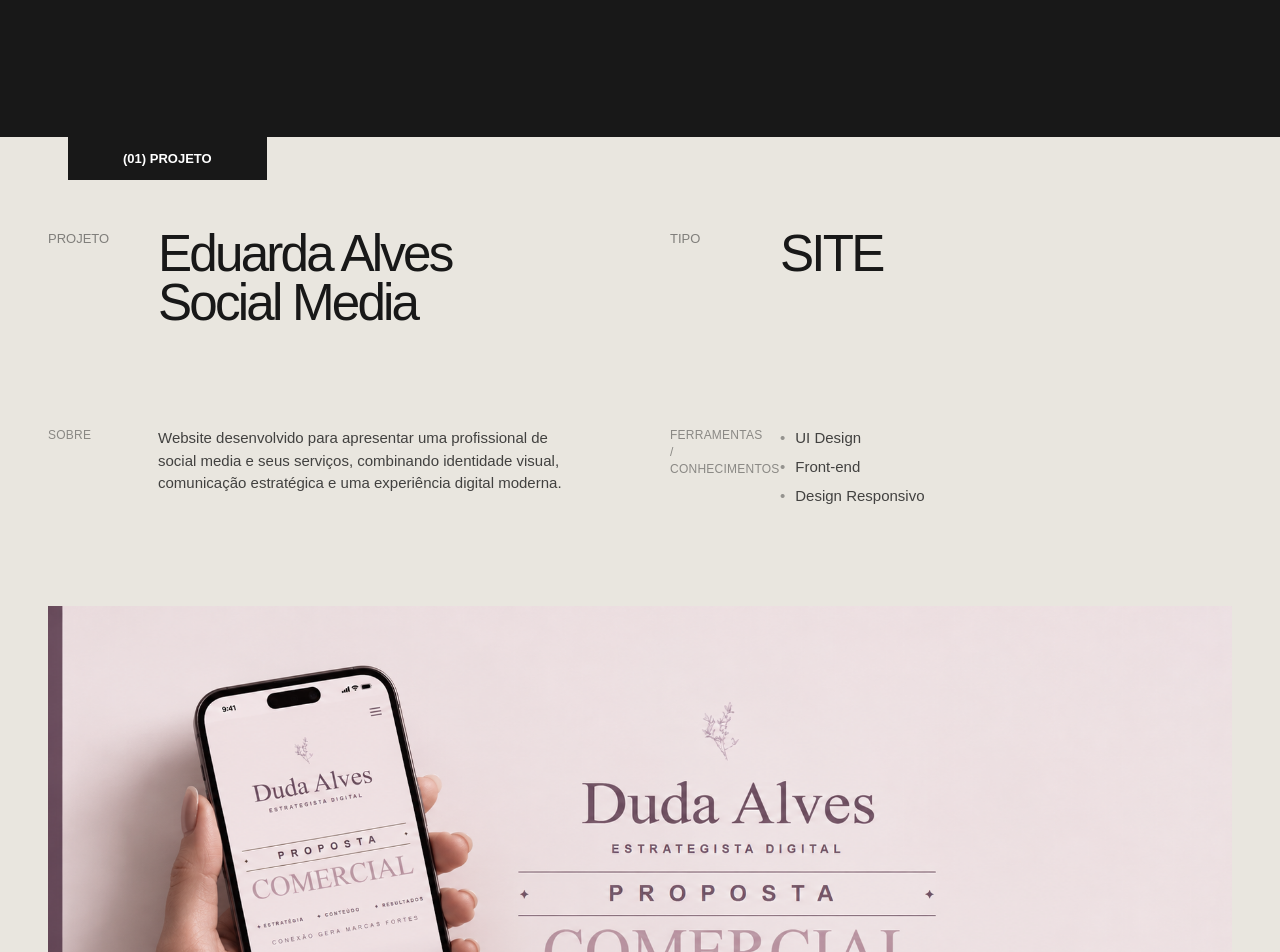
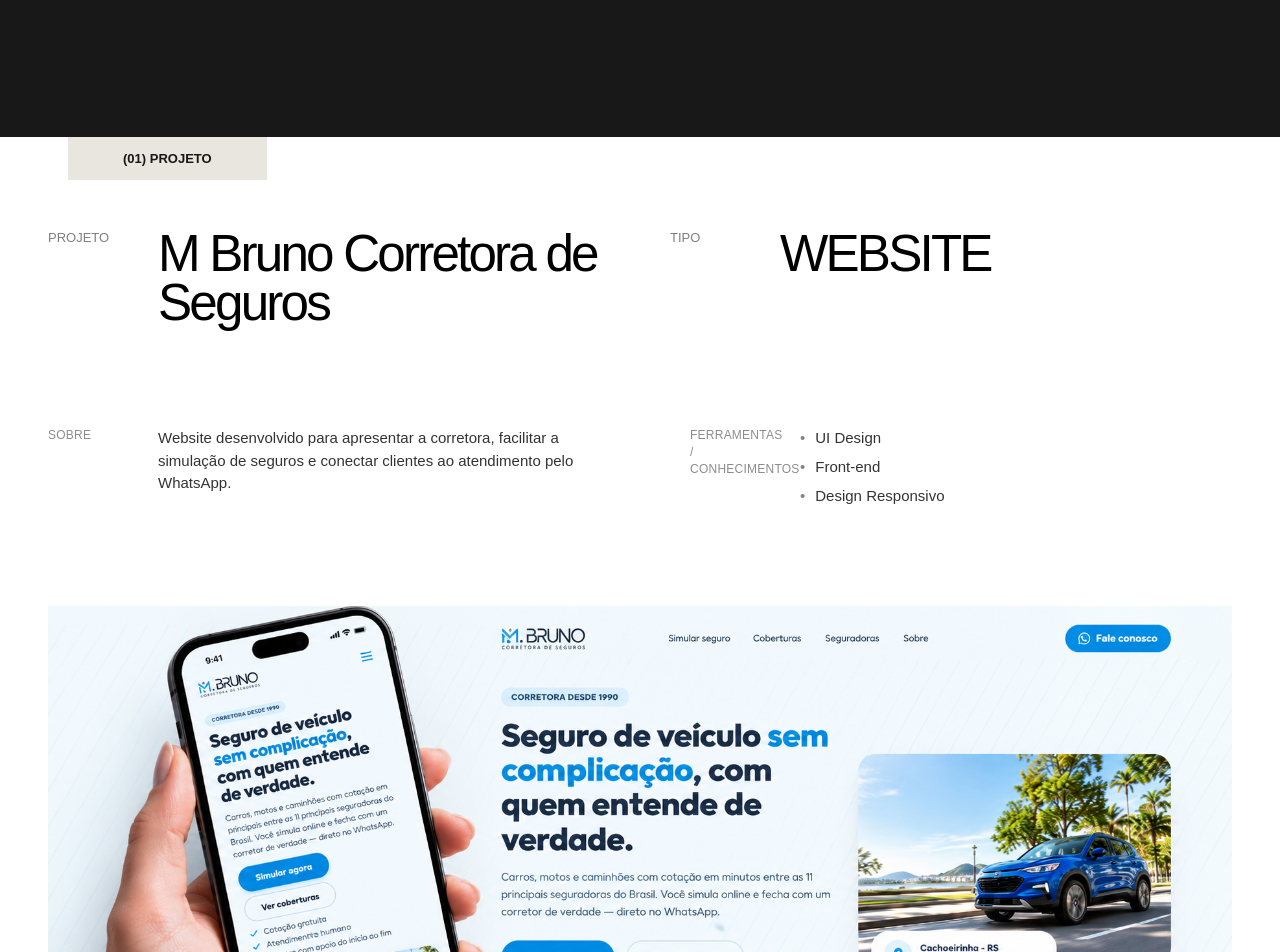
Before and after one commit to alvesmarcola/meu-portfolio, a React (Vite) app: page / in a window 1280 px wide. Shown: the part 1520-2472 px from the top of the page. Built offline with nearby package versions, Linux system fonts and the light colour scheme.

Commit message:
trade project1

```diff
--- a/src/App.tsx
+++ b/src/App.tsx
@@ -3,12 +3,11 @@ import "./App.css";
 import { Header } from "./components/Header";
 import { Marquee } from "./components/Marquee";
 import { About } from "./components/About";
-import { Projects } from "./components/Projects/Project 1";
-
-import { Footer } from "./components/Footer";
+import { Project1 } from "./components/Projects/Project 1";
 import { Project2 } from "./components/Projects/Project 2";
 import { Services } from "./components/Services";
 import { CTA } from "./components/CTA";
+import { Footer } from "./components/Footer";
 
 function App() {
   return (
@@ -19,7 +18,7 @@ function App() {
 
       <About />
 
-      <Projects />
+      <Project1 />
 
       <Project2 />
 
--- a/src/components/Projects/Project 1/index.tsx
+++ b/src/components/Projects/Project 1/index.tsx
@@ -1,4 +1,74 @@
-import { ProjectsContainer, ProjectLabel, ProjectHeader, ProjectInfo, ProjectName, ProjectType, DetailsGrid, DetailBlock, DetailTitle, DetailText, ScopeList, ProjectPreview } from "./style";
-import projectDuda from "../../../assets/projeto1.png";
+import {
+  ProjectContainer,
+  ProjectLabel,
+  ProjectHeader,
+  ProjectInfo,
+  ProjectType,
+  ProjectName,
+  DetailsGrid,
+  DetailBlock,
+  DetailTitle,
+  DetailText,
+  ScopeList,
+  ProjectPreview,
+  ProjectImage,
+} from "./style";
+
+import projeto1 from "../../../assets/projeto1.png";
 import { useLanguage } from "../../../i18n/useLanguage";
-export function Projects(){const {t}=useLanguage();const p=t.projects;const project=p.project1;return <ProjectsContainer><ProjectLabel>{project.number}</ProjectLabel><ProjectHeader><ProjectInfo><ProjectType>{p.label}</ProjectType><ProjectName>Eduarda Alves<br/>Social Media</ProjectName></ProjectInfo><ProjectInfo><ProjectType>{p.typeLabel}</ProjectType><ProjectName>{project.type}</ProjectName></ProjectInfo></ProjectHeader><DetailsGrid><DetailBlock><DetailTitle>{p.aboutTitle}</DetailTitle><DetailText>{project.description}</DetailText></DetailBlock><DetailBlock><DetailTitle>{p.toolsTitle}</DetailTitle><ScopeList>{project.tools.map(tool=><li key={tool}>{tool}</li>)}</ScopeList></DetailBlock></DetailsGrid><ProjectPreview as="a" href="https://eduarda-alves-social-media.vercel.app/" target="_blank" rel="noopener noreferrer"><img src={projectDuda} alt={project.imageAlt}/></ProjectPreview></ProjectsContainer>;}
+
+export function Project1() {
+  const { t } = useLanguage();
+
+  const p = t.projects;
+  const project = p.project1;
+
+  return (
+    <ProjectContainer>
+      <ProjectLabel>{project.number}</ProjectLabel>
+
+      <ProjectHeader>
+        <ProjectInfo>
+          <ProjectType>{p.label}</ProjectType>
+
+          <ProjectName>{project.name}</ProjectName>
+        </ProjectInfo>
+
+        <ProjectInfo>
+          <ProjectType>{p.typeLabel}</ProjectType>
+
+          <ProjectName>{project.type}</ProjectName>
+        </ProjectInfo>
+      </ProjectHeader>
+
+      <DetailsGrid>
+        <DetailBlock>
+          <DetailTitle>{p.aboutTitle}</DetailTitle>
+
+          <DetailText>{project.description}</DetailText>
+        </DetailBlock>
+
+        <DetailBlock>
+          <DetailTitle>{p.toolsTitle}</DetailTitle>
+
+          <ScopeList>
+            {project.tools.map((tool) => (
+              <li key={tool}>{tool}</li>
+            ))}
+          </ScopeList>
+        </DetailBlock>
+      </DetailsGrid>
+
+      <ProjectPreview
+        href={project.link}
+        target="_blank"
+        rel="noopener noreferrer"
+      >
+        <ProjectImage
+          src={projeto1}
+          alt={project.alt}
+        />
+      </ProjectPreview>
+    </ProjectContainer>
+  );
+}
--- a/src/components/Projects/Project 1/style.ts
+++ b/src/components/Projects/Project 1/style.ts
@@ -1,18 +1,16 @@
 import styled from "styled-components";
 
-export const ProjectsContainer = styled.section`
-  width: 100%;
+export const ProjectContainer = styled.section`
   min-height: 100vh;
-
-  background: #e9e6df;
-  color: #181818;
 
   padding: 0 48px 80px;
 
-  position: relative;
-  overflow: hidden;
+  background: #rgb(233, 230, 223);
+  color: #000;
 
   font-family: Arial, sans-serif;
+
+  overflow: hidden;
 
   @media (max-width: 768px) {
     padding: 0 20px 50px;
@@ -22,29 +20,15 @@ export const ProjectsContainer = styled.section`
 export const ProjectLabel = styled.div`
   display: inline-block;
 
-  background: #181818;
-  color: #ffffff;
+  padding: 14px 55px;
 
-  padding: 14px 55px;
+  margin-left: 20px;
+
+  background: #e9e6df;
+  color: #181818;
 
   font-size: 13px;
   font-weight: 600;
-
-  margin-left: 20px;
-
-  animation: labelReveal 0.8s ease both;
-
-  @keyframes labelReveal {
-    from {
-      opacity: 0;
-      transform: translateY(-20px);
-    }
-
-    to {
-      opacity: 1;
-      transform: translateY(0);
-    }
-  }
 
   @media (max-width: 768px) {
     margin-left: 0;
@@ -53,62 +37,40 @@ export const ProjectLabel = styled.div`
 `;
 
 export const ProjectHeader = styled.div`
-  width: 100%;
-
-  display: grid;
-  grid-template-columns: 1fr 1fr;
+  display: flex;
+  justify-content: space-between;
 
   gap: 60px;
 
   margin-top: 50px;
 
-  animation: contentReveal 0.9s ease 0.15s both;
-
-  @keyframes contentReveal {
-    from {
-      opacity: 0;
-      transform: translateY(30px);
-    }
-
-    to {
-      opacity: 1;
-      transform: translateY(0);
-    }
-  }
-
   @media (max-width: 768px) {
-    grid-template-columns: 1fr;
-
+    flex-direction: column;
     gap: 35px;
-
     margin-top: 35px;
   }
 `;
 
 export const ProjectInfo = styled.div`
-  display: grid;
-
-  grid-template-columns: 80px 1fr;
+  display: flex;
+  align-items: flex-start;
 
   gap: 30px;
 
-  align-items: start;
-
-  min-width: 0;
+  flex: 1;
 
   @media (max-width: 768px) {
-    grid-template-columns: 70px 1fr;
-
-    gap: 20px;
+    flex-direction: column;
+    gap: 10px;
   }
 `;
 
 export const ProjectType = styled.span`
+  min-width: 80px;
+
   font-size: 13px;
 
   opacity: 0.5;
-
-  line-height: 1.4;
 `;
 
 export const ProjectName = styled.h2`
@@ -122,16 +84,10 @@ export const ProjectName = styled.h2`
 
   letter-spacing: -0.055em;
 
-  transition:
-    transform 0.5s cubic-bezier(0.16, 1, 0.3, 1),
-    letter-spacing 0.5s ease;
-
-  cursor: default;
+  transition: transform 0.4s ease;
 
   &:hover {
-    transform: translateX(8px);
-
-    letter-spacing: -0.04em;
+    transform: translateX(10px);
   }
 
   @media (max-width: 768px) {
@@ -140,28 +96,13 @@ export const ProjectName = styled.h2`
 `;
 
 export const DetailsGrid = styled.div`
-  width: 100%;
+  display: grid;
 
-  display: grid;
   grid-template-columns: 1fr 1fr;
 
-  gap: 60px;
+  gap: 100px;
 
   margin-top: 100px;
-
-  animation: detailsReveal 0.9s ease 0.3s both;
-
-  @keyframes detailsReveal {
-    from {
-      opacity: 0;
-      transform: translateY(30px);
-    }
-
-    to {
-      opacity: 1;
-      transform: translateY(0);
-    }
-  }
 
   @media (max-width: 768px) {
     grid-template-columns: 1fr;
@@ -223,10 +164,6 @@ export const DetailText = styled.p`
 
   opacity: 0.8;
 
-  strong {
-    font-weight: 700;
-  }
-
   @media (max-width: 768px) {
     max-width: 100%;
   }
@@ -245,27 +182,25 @@ export const ScopeList = styled.ul`
 
   gap: 8px;
 
+  width: 100%;
+
   font-size: 15px;
 
   line-height: 1.4;
 
   opacity: 0.8;
 
-  width: 100%;
-
   li {
     transition:
       transform 0.3s ease,
       opacity 0.3s ease;
-
-    cursor: default;
 
     &::before {
       content: "•";
 
       margin-right: 10px;
 
-      opacity: 0.5;
+      opacity: 0.6;
     }
 
     &:hover {
@@ -276,51 +211,62 @@ export const ScopeList = styled.ul`
   }
 `;
 
-export const ProjectPreview = styled.div`
+export const ProjectPreview = styled.a`
+  display: flex;
+
   width: 100%;
+  height: 65vh;
+  min-height: 400px;
 
   margin-top: 100px;
 
-  background: #181818;
-
-  display: flex;
-
-  align-items: center;
-  justify-content: center;
+  background: #111111;
 
   overflow: hidden;
 
   cursor: pointer;
 
-  transition: transform 0.6s cubic-bezier(0.16, 1, 0.3, 1);
+  text-decoration: none;
 
-  img {
-    display: block;
+  align-items: center;
+  justify-content: center;
 
-    width: 100%;
-    height: auto;
-
-    object-fit: cover;
-
-    transition:
-      transform 0.8s cubic-bezier(0.16, 1, 0.3, 1),
-      filter 0.4s ease;
-  }
+  transition:
+    transform 0.6s cubic-bezier(0.16, 1, 0.3, 1);
 
   &:hover {
     transform: scale(0.985);
   }
 
-  &:hover img {
+  @media (max-width: 768px) {
+    height: 50vh;
+    min-height: 300px;
+
+    margin-top: 60px;
+  }
+`;
+
+export const ProjectImage = styled.img`
+  width: 100%;
+
+
+  display: block;
+
+  object-fit: contain;
+  object-position: center;
+
+  transition:
+    transform 0.8s cubic-bezier(0.16, 1, 0.3, 1),
+    filter 0.4s ease;
+
+  ${ProjectPreview}:hover & {
     transform: scale(1.02);
+
+    filter: brightness(0.92);
   }
 
   @media (max-width: 768px) {
-    margin-top: 60px;
-
-    img {
-      width: 100%;
-      height: auto;
-    }
+    width: 85%;
+    height: 85%;
   }
 `;
--- a/src/i18n/translations.ts
+++ b/src/i18n/translations.ts
@@ -22,12 +22,15 @@ const pt = {
     bigTitle: "Portfolio",
   },
 
-  // Itens base do marquee (o componente repete 3x para manter o efeito)
-  marquee: ["Desenvolvimento front-end", "Criativos", "Sites 3D", "tráfego pago"],
+  marquee: [
+    "Desenvolvimento front-end",
+    "Criativos",
+    "Sites 3D",
+    "tráfego pago",
+  ],
 
   about: {
     label: "02 — SOBRE",
-    // 3 linhas; a do meio é o destaque (Highlight)
     title: ["EU CRIO", "EXPERIÊNCIAS", "DIGITAIS."],
     name: "MARCO ALVES",
     description:
@@ -39,7 +42,6 @@ const pt = {
   },
 
   projects: {
-    // Rótulos compartilhados pelos Projetos 1 e 2
     label: "PROJETO",
     typeLabel: "TIPO",
     aboutTitle: "SOBRE",
@@ -47,11 +49,13 @@ const pt = {
 
     project1: {
       number: "(01) PROJETO",
-      type: "SITE",
+      name: "M Bruno Corretora de Seguros",
+      type: "WEBSITE",
       description:
-        "Website desenvolvido para apresentar uma profissional de social media e seus serviços, combinando identidade visual, comunicação estratégica e uma experiência digital moderna.",
+        "Website desenvolvido para apresentar a corretora, facilitar a simulação de seguros e conectar clientes ao atendimento pelo WhatsApp.",
       tools: ["UI Design", "Front-end", "Design Responsivo"],
-      imageAlt: "Projeto Eduarda Alves Social Media",
+      alt: "Projeto M Bruno Corretora de Seguros",
+      link: "https://corretora-mbruno.vercel.app/",
     },
 
     project2: {
@@ -59,7 +63,12 @@ const pt = {
       type: "3D / WEB",
       description:
         "Experimento visual desenvolvido em 3D, explorando composição, interação e estética para criar uma experiência digital mais imersiva.",
-      tools: ["Desenvolvimento 3D", "Design UX/UI", "Front-end", "Criatividade"],
+      tools: [
+        "Desenvolvimento 3D",
+        "Design UX/UI",
+        "Front-end",
+        "Criatividade",
+      ],
       imageAlt: "Projeto Creative 3D",
     },
   },
@@ -67,6 +76,7 @@ const pt = {
   services: {
     label: "03 — SERVIÇOS",
     title: ["O QUE EU", "POSSO CRIAR."],
+
     items: [
       {
         title: "LANDING PAGES",
@@ -124,7 +134,12 @@ const en: Dict = {
     bigTitle: "Portfolio",
   },
 
-  marquee: ["Front-end development", "Creatives", "3D websites", "paid traffic"],
+  marquee: [
+    "Front-end development",
+    "Creatives",
+    "3D websites",
+    "paid traffic",
+  ],
 
   about: {
     label: "02 — ABOUT",
@@ -146,11 +161,13 @@ const en: Dict = {
 
     project1: {
       number: "(01) PROJECT",
+      name: "M Bruno Insurance Broker",
       type: "WEBSITE",
       description:
-        "Website built to showcase a social media professional and her services, combining visual identity, strategic communication and a modern digital experience.",
+        "Website designed to present the insurance broker, simplify insurance quotes and connect clients directly with WhatsApp support.",
       tools: ["UI Design", "Front-end", "Responsive Design"],
-      imageAlt: "Eduarda Alves Social Media project",
+      alt: "M Bruno Insurance Broker project",
+      link: "https://corretora-mbruno.vercel.app/",
     },
 
     project2: {
@@ -158,7 +175,12 @@ const en: Dict = {
       type: "3D / WEB",
       description:
         "Visual experiment built in 3D, exploring composition, interaction and aesthetics to create a more immersive digital experience.",
-      tools: ["3D Development", "UX/UI Design", "Front-end", "Creativity"],
+      tools: [
+        "3D Development",
+        "UX/UI Design",
+        "Front-end",
+        "Creativity",
+      ],
       imageAlt: "Creative 3D project",
     },
   },
@@ -166,6 +188,7 @@ const en: Dict = {
   services: {
     label: "03 — SERVICES",
     title: ["WHAT I", "CAN CREATE."],
+
     items: [
       {
         title: "LANDING PAGES",
@@ -203,4 +226,7 @@ const en: Dict = {
   },
 };
 
-export const translations: Record<Lang, Dict> = { pt, en };
+export const translations: Record<Lang, Dict> = {
+  pt,
+  en,
+};
```
Also changed, not shown: src/assets/projeto1.png.
